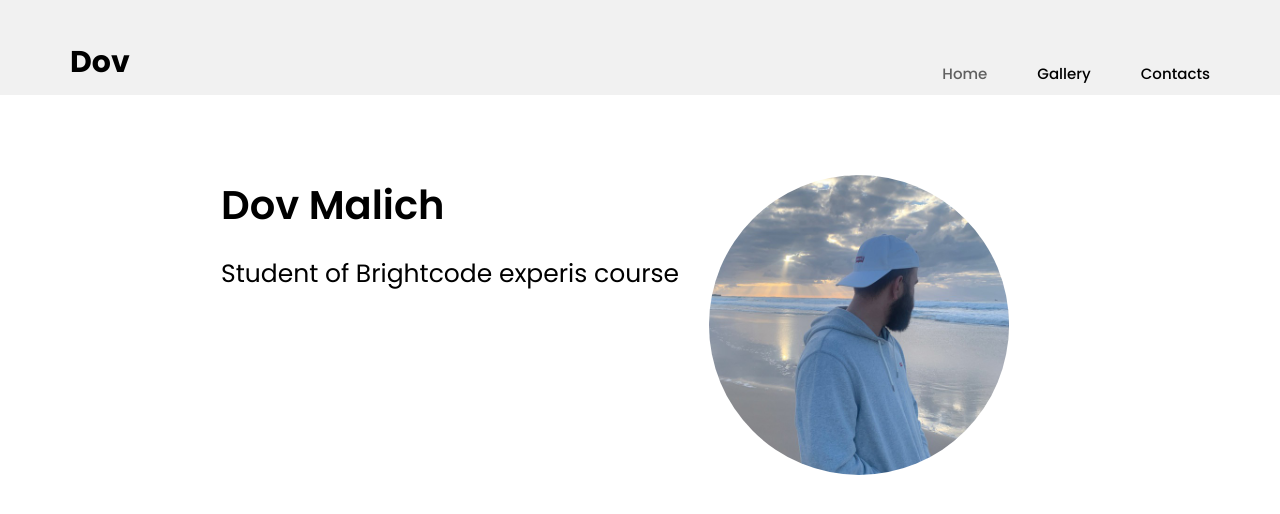
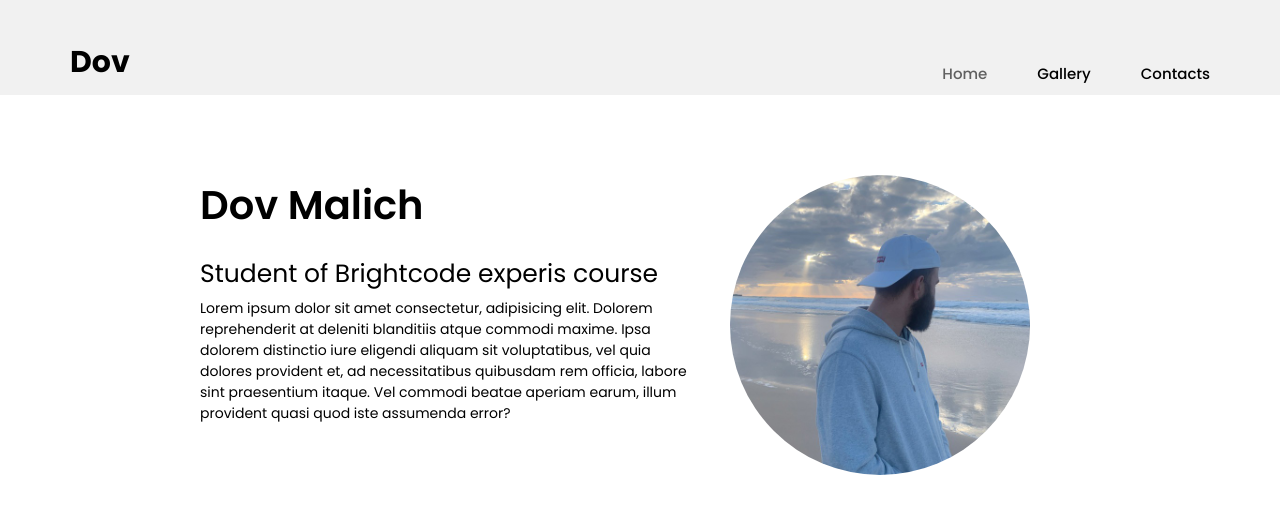
Before and after one commit to DMalich/personal-site, a plain HTML site: page html/home.html in a window 1280 px wide. Drawn offline with Linux system fonts and the light colour scheme.

Commit message:
minor improvements

```diff
--- a/css/home-style.css
+++ b/css/home-style.css
@@ -30,6 +30,7 @@
 .header-content h3 {
     font-weight: 400;
     font-size: 25px;
+    margin-bottom: 5px;
 }
 
 /* .header-content p {
--- a/html/home.html
+++ b/html/home.html
@@ -40,7 +40,7 @@
             <div class="header-content">
                 <h1 class="heading">Dov Malich</h1>
                 <h3>Student of Brightcode experis course</h3>
-                <!-- <p>Lorem ipsum dolor sit amet consectetur, adipisicing elit. Dolorem reprehenderit at deleniti blanditiis atque commodi maxime. Ipsa dolorem distinctio iure eligendi aliquam sit voluptatibus, vel quia dolores provident et, ad necessitatibus quibusdam rem officia, labore sint praesentium itaque. Vel commodi beatae aperiam earum, illum provident quasi quod iste assumenda error?</p> -->
+                <p>Lorem ipsum dolor sit amet consectetur, adipisicing elit. Dolorem reprehenderit at deleniti blanditiis atque commodi maxime. Ipsa dolorem distinctio iure eligendi aliquam sit voluptatibus, vel quia dolores provident et, ad necessitatibus quibusdam rem officia, labore sint praesentium itaque. Vel commodi beatae aperiam earum, illum provident quasi quod iste assumenda error?</p>
             </div>
             <div class="header-img">
                 <img src="../images/photo-Dov.jpg" alt="Dov's photo">
```
